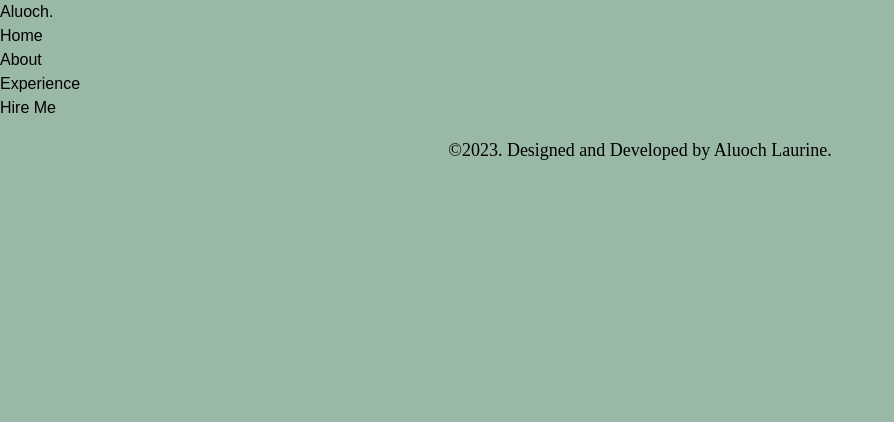
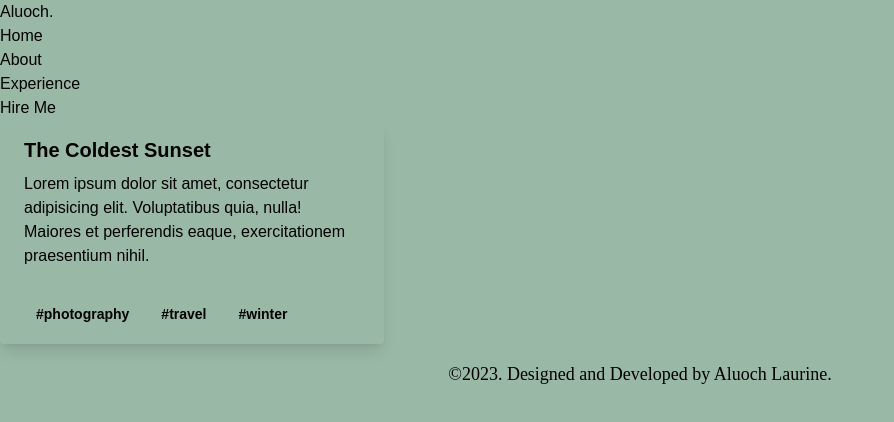
Before and after one commit to laualuoch/aluoch., a React (Create React App) app: page /about in a window 1280 px wide. Shown: the top 422 px of the page, without its empty margins (0-894 px from the left). Built offline with nearby package versions, Linux system fonts and the light colour scheme.

Commit message:
WIP: About cards

```diff
--- a/src/App.js
+++ b/src/App.js
@@ -5,6 +5,7 @@ import SoftwarePage from "./pages/Software/SoftwarePage";
 import DesignPage from "./pages/Design/DesignPage";
 import BlogPage from "./pages/Blog/BlogPage";
 import './assets/main.css'
+import About from "./pages/About/About";
 
 
 const getCurrentYear = () => {
@@ -17,9 +18,10 @@ function App() {
   return (
     <div class="App">
       <section>
-        <div class="Section bg-green">
+        <div class="Section">
           <Routes>
             <Route path="/" element={<HomePage />} />
+            <Route path="/about" element={<About />} />
             <Route path="/engineering-portfolio" element={<SoftwarePage />} />
             <Route path="/design-portfolio" element={<DesignPage />} />
             <Route path="/writing-portfolio" element={<BlogPage />} />
--- a/src/index.js
+++ b/src/index.js
@@ -8,6 +8,7 @@ import SoftwarePage from './pages/Software/SoftwarePage';
 import DesignPage from './pages/Design/DesignPage';
 import BlogPage from './pages/Blog/BlogPage';
 import './assets/main.css';
+import About from './pages/About/About';
 
 const rootElement = document.getElementById('root');
 const root = createRoot(rootElement);
@@ -17,6 +18,7 @@ root.render(
     <Router>
       <Routes>
           <Route path="/" element={ <App /> } />
+          <Route path="/about" element={ <About /> } />
           <Route path="/engineering-portfolio" element={<SoftwarePage />} />
           <Route path="/design-portfolio" element={<DesignPage />} />
           <Route path="/writing-portfolio" element={<BlogPage />} />
--- /dev/null
+++ b/src/pages/About/About.js
@@ -0,0 +1,20 @@
+
+const About = () => {
+    return (
+        <div class="max-w-sm rounded overflow-hidden shadow-lg">
+    <div class="px-6 py-4">
+        <div class="font-bold text-xl mb-2">The Coldest Sunset</div>
+        <p class="text-gray-700 text-base">
+        Lorem ipsum dolor sit amet, consectetur adipisicing elit. Voluptatibus quia, nulla! Maiores et perferendis eaque, exercitationem praesentium nihil.
+        </p>
+    </div>
+    <div class="px-6 pt-4 pb-2">
+        <span class="inline-block bg-gray-200 rounded-full px-3 py-1 text-sm font-semibold text-gray-700 mr-2 mb-2">#photography</span>
+        <span class="inline-block bg-gray-200 rounded-full px-3 py-1 text-sm font-semibold text-gray-700 mr-2 mb-2">#travel</span>
+        <span class="inline-block bg-gray-200 rounded-full px-3 py-1 text-sm font-semibold text-gray-700 mr-2 mb-2">#winter</span>
+    </div>
+    </div>
+    );
+}
+
+export default About;
--- a/src/pages/Home/HomePage.js
+++ b/src/pages/Home/HomePage.js
@@ -10,13 +10,11 @@ const HomePage = () => {
     }
 
     const handleButtonClick = () => {
-        navigate('/skills')
+        navigate('/about')
     }
 
-
-
     const navItems = [
-        {link:"HOME", linkOnClick: navigateToHome}
+        {link:"Home", linkOnClick: navigateToHome}
     ];
 
     return (
```
